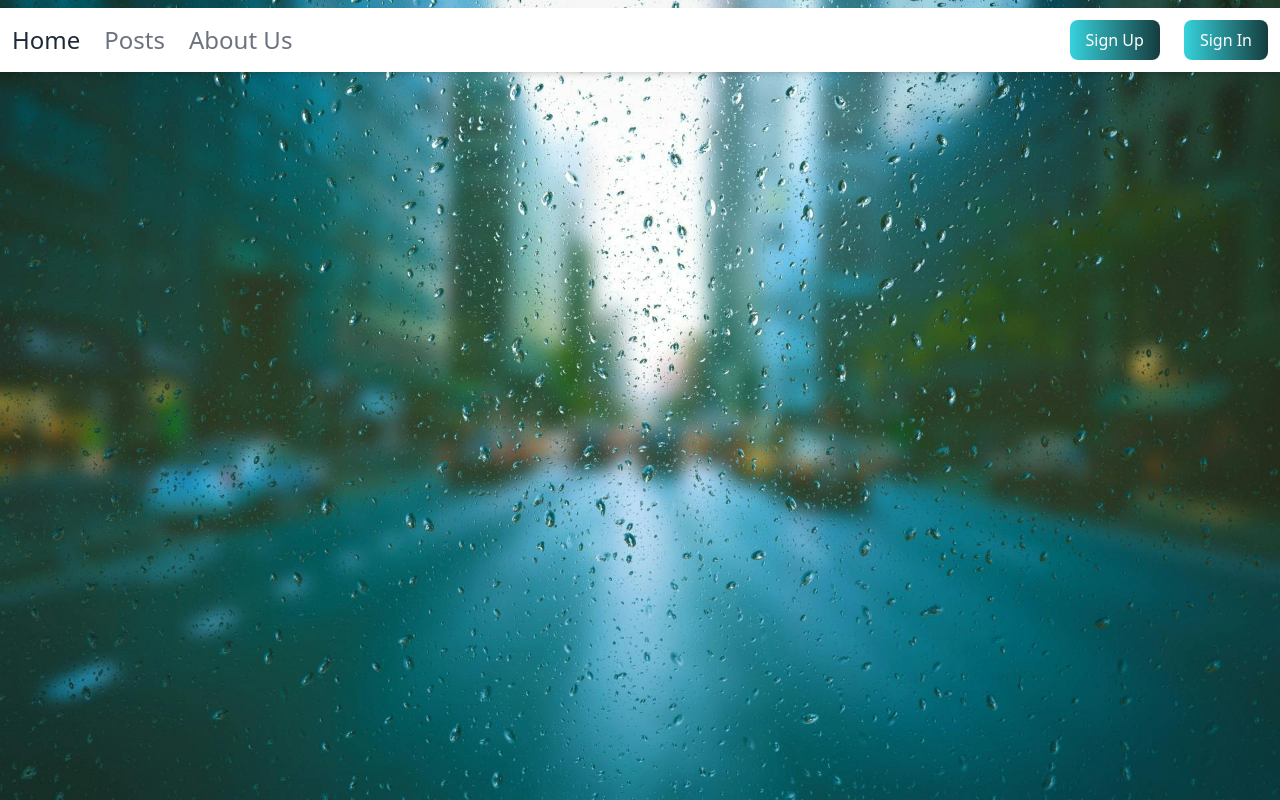
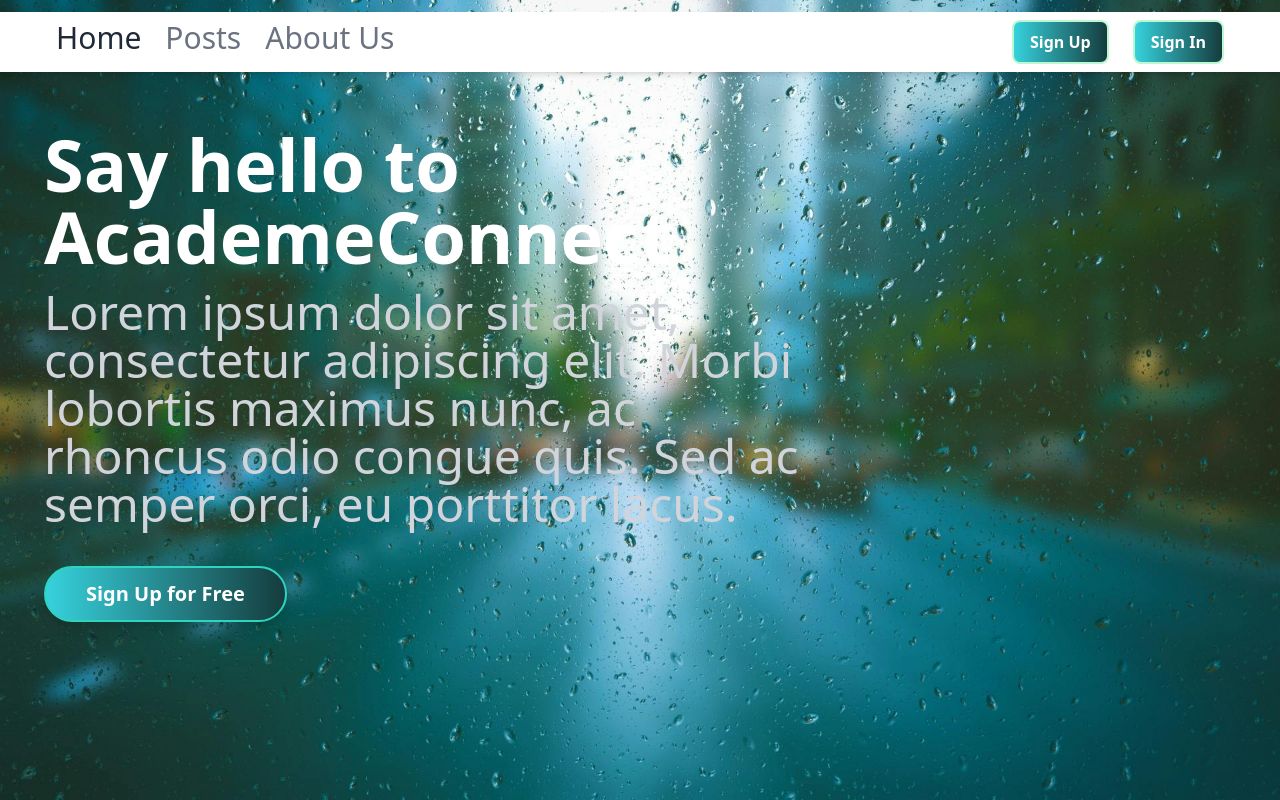
Before and after one commit to ARlSE01/academeconnect, a Django app: page / in a window 1280 px wide. Run offline with Django 5.2, Linux system fonts and the light colour scheme; some libraries are stand-ins or nearby versions.

Commit message:
Designed Home Page

```diff
--- a/connect/templates/homepage.html
+++ b/connect/templates/homepage.html
@@ -9,28 +9,29 @@
 <body class="bg-[url('/static/uploads/newbg.jpg')] bg-no-repeat bg-cover">
 
 <!-- Navbar -->
-<nav class="bg-white mt-2 p-3 shadow-md">
-    <div class="max-w-7xl mx-auto flex justify-between items-center">
+<nav class="bg-white mt-3 p-2 shadow-md">
+    <div class="max-w-full mx-12 flex justify-between items-start">
 
         <!-- Left Section (Links) -->
         <div class="flex space-x-6">
-            <h1 class="font-poppins text-gray-800 cursor-pointer hover:text-blue-500 text-2xl">Home</h1>
-            <h1 class="font-poppins text-gray-500 cursor-pointer hover:text-blue-500 text-2xl">Posts</h1>
-            <h1 class="font-poppins text-gray-500 cursor-pointer hover:text-blue-500 text-2xl">About Us</h1>
+            <h1 class="font-poppins text-gray-800 cursor-pointer hover:text-blue-500 text-3xl">Home</h1>
+            <h1 class="font-poppins text-gray-500 cursor-pointer hover:text-blue-500 text-3xl">Posts</h1>
+            <h1 class="font-poppins text-gray-500 cursor-pointer hover:text-blue-500 text-3xl">About Us</h1>
         </div>
 
         <!-- Right Section (Buttons) -->
-        <div class="flex space-x-6">
-            <form action="registration" method="post">
+        <div class="flex space-x-6 font-bold ">
+            <form action="registration" method="get">
                 {% csrf_token %}
-                <button type="submit" class="bg-gradient-to-r from-[#36D2DD] to-[#153C3D] text-white px-4 py-2 rounded-lg hover:opacity-90 transition">
+                <button type="submit" class="bg-gradient-to-r from-[#36D2DD] to-[#153C3D] text-white px-4 py-2 rounded-lg border-2 border-double border-green-200
+               hover:opacity-90 transition">
                     Sign Up
                 </button>
             </form>
 
             <form action="{% url 'logout' %}" method="post">
                 {% csrf_token %}
-                <button type="submit" class="bg-gradient-to-r from-[#36D2DD] to-[#153C3D] text-white px-4 py-2 rounded-lg hover:opacity-90 transition">
+                <button type="submit" class="bg-gradient-to-r from-[#36D2DD] to-[#153C3D] text-white px-4 py-2 rounded-lg border-2 border-double border-green-200 hover:opacity-90 transition">
                     Sign In
                 </button>
             </form>
@@ -39,5 +40,25 @@
     </div>
 </nav>
 
+<div class="flex flex-col items-left p-4 justify-start mt-10 ml-7">
+    <h1 class="flex max-w-10 text-7xl font-bold text-white">Say hello to AcademeConnect</h1>
+    <p class="flex max-w-[60vw] pt-4 text-5xl text-gray-300">Lorem ipsum dolor sit amet, consectetur adipiscing elit. Morbi lobortis maximus nunc, ac rhoncus odio congue quis. Sed ac semper orci, eu porttitor lacus. </p>
+    <form action="registration" method="get">
+                {% csrf_token %}
+<!--                <button type="submit" class="bg-gradient-to-r from-[#36D2DD] to-[#153C3D] text-white px-10 py-3 rounded-full mt-[3vw] border-2 border-double border-green-200-->
+<!--                hover:text-black opacity-90 transition  font-bold text-xl">-->
+<!--                    Sign Up for Free-->
+<!--                </button>-->
+        <button type="submit"
+    class="bg-gradient-to-r from-[#36D2DD] to-[#153C3D] text-white px-10 py-3 rounded-full mt-[3vw]
+           border-2 border-double border-teal-400 hover:border-teal-300
+           hover:bg-opacity-90 hover:scale-105 hover:text-black transition-all duration-300
+           font-bold text-xl shadow-lg">
+    Sign Up for Free
+       </button>
+
+            </form>
+</div>
+
 </body>
 </html>
--- a/connect/views.py
+++ b/connect/views.py
@@ -11,6 +11,7 @@ from django.contrib.auth.decorators import login_required
 # Create your views here.
 def homepage(request):
     return render(request, 'homepage.html')
+
 
 def registration(request):
     if request.method == "POST":
--- /dev/null
+++ b/package.json
@@ -0,0 +1,5 @@
+{
+  "devDependencies": {
+    "cross-env": "^7.0.3"
+  }
+}
--- a/theme/static/css/dist/styles.css
+++ b/theme/static/css/dist/styles.css
@@ -792,9 +792,9 @@ select {
   margin-right: auto;
 }
 
-.mx-2 {
-  margin-left: 0.5rem;
-  margin-right: 0.5rem;
+.mx-12 {
+  margin-left: 3rem;
+  margin-right: 3rem;
 }
 
 .mb-6 {
@@ -809,8 +809,36 @@ select {
   margin-top: 1rem;
 }
 
-.mr-6 {
-  margin-right: 1.5rem;
+.mt-3 {
+  margin-top: 0.75rem;
+}
+
+.mt-10 {
+  margin-top: 2.5rem;
+}
+
+.ml-5 {
+  margin-left: 1.25rem;
+}
+
+.ml-7 {
+  margin-left: 1.75rem;
+}
+
+.mt-\[60vw\] {
+  margin-top: 60vw;
+}
+
+.mt-\[30vw\] {
+  margin-top: 30vw;
+}
+
+.mt-\[5vw\] {
+  margin-top: 5vw;
+}
+
+.mt-\[3vw\] {
+  margin-top: 3vw;
 }
 
 .block {
@@ -849,24 +873,36 @@ select {
   max-width: 80rem;
 }
 
-.flex-shrink-0 {
-  flex-shrink: 0;
+.max-w-full {
+  max-width: 100%;
+}
+
+.max-w-10 {
+  max-width: 2.5rem;
+}
+
+.max-w-\[60vw\] {
+  max-width: 60vw;
 }
 
 .cursor-pointer {
   cursor: pointer;
 }
 
-.flex-wrap {
-  flex-wrap: wrap;
+.flex-col {
+  flex-direction: column;
+}
+
+.items-start {
+  align-items: flex-start;
 }
 
 .items-center {
   align-items: center;
 }
 
-.justify-normal {
-  justify-content: normal;
+.justify-start {
+  justify-content: flex-start;
 }
 
 .justify-center {
@@ -887,22 +923,89 @@ select {
   margin-left: calc(1.5rem * calc(1 - var(--tw-space-x-reverse)));
 }
 
-.space-x-4 > :not([hidden]) ~ :not([hidden]) {
+.space-x-8 > :not([hidden]) ~ :not([hidden]) {
   --tw-space-x-reverse: 0;
-  margin-right: calc(1rem * var(--tw-space-x-reverse));
-  margin-left: calc(1rem * calc(1 - var(--tw-space-x-reverse)));
+  margin-right: calc(2rem * var(--tw-space-x-reverse));
+  margin-left: calc(2rem * calc(1 - var(--tw-space-x-reverse)));
+}
+
+.rounded {
+  border-radius: 0.25rem;
 }
 
 .rounded-lg {
   border-radius: 0.5rem;
 }
 
-.rounded {
-  border-radius: 0.25rem;
+.rounded-full {
+  border-radius: 9999px;
 }
 
 .border {
   border-width: 1px;
+}
+
+.border-2 {
+  border-width: 2px;
+}
+
+.border-double {
+  border-style: double;
+}
+
+.border-black {
+  --tw-border-opacity: 1;
+  border-color: rgb(0 0 0 / var(--tw-border-opacity, 1));
+}
+
+.border-blue-950 {
+  --tw-border-opacity: 1;
+  border-color: rgb(23 37 84 / var(--tw-border-opacity, 1));
+}
+
+.border-blue-400 {
+  --tw-border-opacity: 1;
+  border-color: rgb(96 165 250 / var(--tw-border-opacity, 1));
+}
+
+.border-gray-400 {
+  --tw-border-opacity: 1;
+  border-color: rgb(156 163 175 / var(--tw-border-opacity, 1));
+}
+
+.border-gray-200 {
+  --tw-border-opacity: 1;
+  border-color: rgb(229 231 235 / var(--tw-border-opacity, 1));
+}
+
+.border-green-300 {
+  --tw-border-opacity: 1;
+  border-color: rgb(134 239 172 / var(--tw-border-opacity, 1));
+}
+
+.border-gray-700 {
+  --tw-border-opacity: 1;
+  border-color: rgb(55 65 81 / var(--tw-border-opacity, 1));
+}
+
+.border-green-600 {
+  --tw-border-opacity: 1;
+  border-color: rgb(22 163 74 / var(--tw-border-opacity, 1));
+}
+
+.border-green-200 {
+  --tw-border-opacity: 1;
+  border-color: rgb(187 247 208 / var(--tw-border-opacity, 1));
+}
+
+.border-teal-400 {
+  --tw-border-opacity: 1;
+  border-color: rgb(45 212 191 / var(--tw-border-opacity, 1));
+}
+
+.bg-blue-500 {
+  --tw-bg-opacity: 1;
+  background-color: rgb(59 130 246 / var(--tw-bg-opacity, 1));
 }
 
 .bg-gray-200 {
@@ -979,6 +1054,10 @@ select {
   background-repeat: no-repeat;
 }
 
+.p-3 {
+  padding: 0.75rem;
+}
+
 .p-4 {
   padding: 1rem;
 }
@@ -987,8 +1066,16 @@ select {
   padding: 1.5rem;
 }
 
-.p-3 {
-  padding: 0.75rem;
+.p-1 {
+  padding: 0.25rem;
+}
+
+.p-2 {
+  padding: 0.5rem;
+}
+
+.p-5 {
+  padding: 1.25rem;
 }
 
 .px-4 {
@@ -1001,6 +1088,30 @@ select {
   padding-bottom: 0.5rem;
 }
 
+.px-8 {
+  padding-left: 2rem;
+  padding-right: 2rem;
+}
+
+.py-6 {
+  padding-top: 1.5rem;
+  padding-bottom: 1.5rem;
+}
+
+.py-3 {
+  padding-top: 0.75rem;
+  padding-bottom: 0.75rem;
+}
+
+.px-10 {
+  padding-left: 2.5rem;
+  padding-right: 2.5rem;
+}
+
+.pt-4 {
+  padding-top: 1rem;
+}
+
 .text-center {
   text-align: center;
 }
@@ -1009,8 +1120,9 @@ select {
   font-family: ui-serif, Georgia, Cambria, "Times New Roman", Times, serif;
 }
 
-.font-sans {
-  font-family: ui-sans-serif, system-ui, sans-serif, "Apple Color Emoji", "Segoe UI Emoji", "Segoe UI Symbol", "Noto Color Emoji";
+.text-2xl {
+  font-size: 1.5rem;
+  line-height: 2rem;
 }
 
 .text-5xl {
@@ -1028,9 +1140,19 @@ select {
   line-height: 1.75rem;
 }
 
-.text-2xl {
-  font-size: 1.5rem;
-  line-height: 2rem;
+.text-4xl {
+  font-size: 2.25rem;
+  line-height: 2.5rem;
+}
+
+.text-7xl {
+  font-size: 4.5rem;
+  line-height: 1;
+}
+
+.text-3xl {
+  font-size: 1.875rem;
+  line-height: 2.25rem;
 }
 
 .font-bold {
@@ -1065,6 +1187,25 @@ select {
   color: rgb(255 255 255 / var(--tw-text-opacity, 1));
 }
 
+.text-gray-400 {
+  --tw-text-opacity: 1;
+  color: rgb(156 163 175 / var(--tw-text-opacity, 1));
+}
+
+.text-gray-200 {
+  --tw-text-opacity: 1;
+  color: rgb(229 231 235 / var(--tw-text-opacity, 1));
+}
+
+.text-gray-300 {
+  --tw-text-opacity: 1;
+  color: rgb(209 213 219 / var(--tw-text-opacity, 1));
+}
+
+.opacity-90 {
+  opacity: 0.9;
+}
+
 .shadow-lg {
   --tw-shadow: 0 10px 15px -3px rgb(0 0 0 / 0.1), 0 4px 6px -4px rgb(0 0 0 / 0.1);
   --tw-shadow-colored: 0 10px 15px -3px var(--tw-shadow-color), 0 4px 6px -4px var(--tw-shadow-color);
@@ -1085,6 +1226,27 @@ select {
   transition-duration: 150ms;
 }
 
+.transition-all {
+  transition-property: all;
+  transition-timing-function: cubic-bezier(0.4, 0, 0.2, 1);
+  transition-duration: 150ms;
+}
+
+.duration-300 {
+  transition-duration: 300ms;
+}
+
+.hover\:scale-105:hover {
+  --tw-scale-x: 1.05;
+  --tw-scale-y: 1.05;
+  transform: translate(var(--tw-translate-x), var(--tw-translate-y)) rotate(var(--tw-rotate)) skewX(var(--tw-skew-x)) skewY(var(--tw-skew-y)) scaleX(var(--tw-scale-x)) scaleY(var(--tw-scale-y));
+}
+
+.hover\:border-teal-300:hover {
+  --tw-border-opacity: 1;
+  border-color: rgb(94 234 212 / var(--tw-border-opacity, 1));
+}
+
 .hover\:bg-blue-700:hover {
   --tw-bg-opacity: 1;
   background-color: rgb(29 78 216 / var(--tw-bg-opacity, 1));
```
Also changed, not shown: other parts of theme/static/css/dist/styles.css (+7 -44 lines), db.sqlite3, package-lock.json (added).
